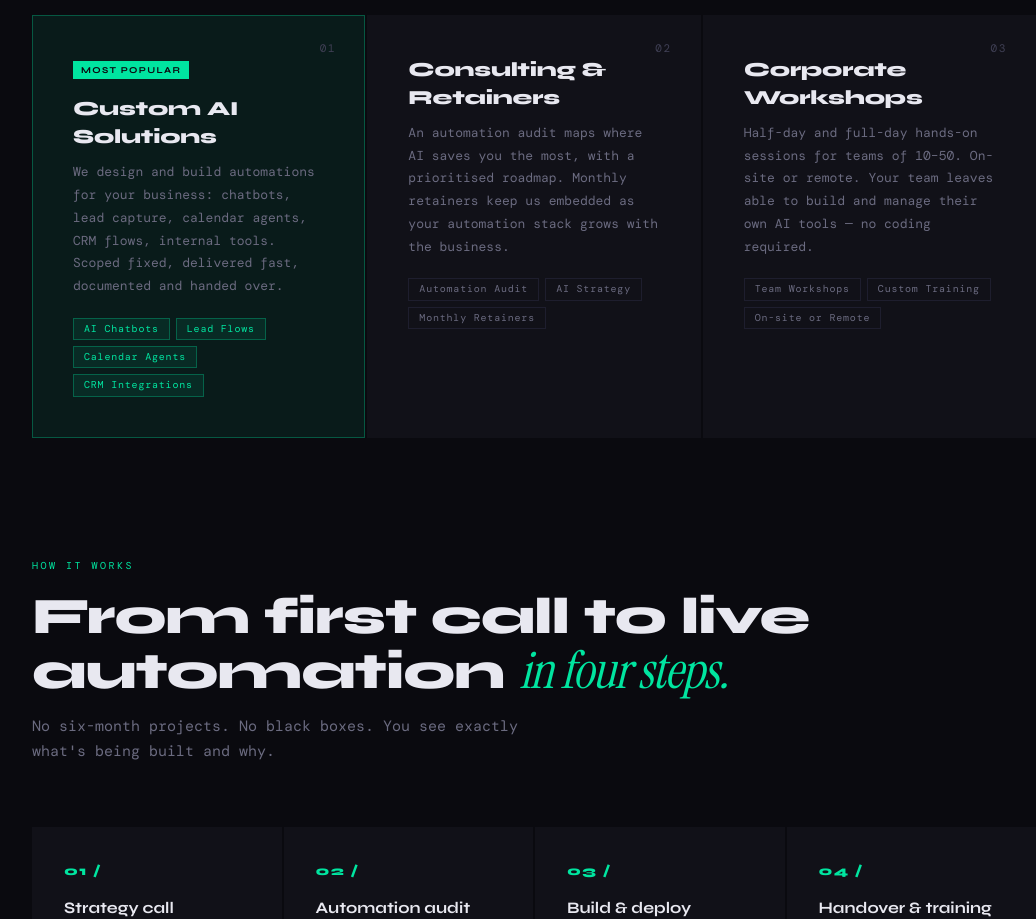
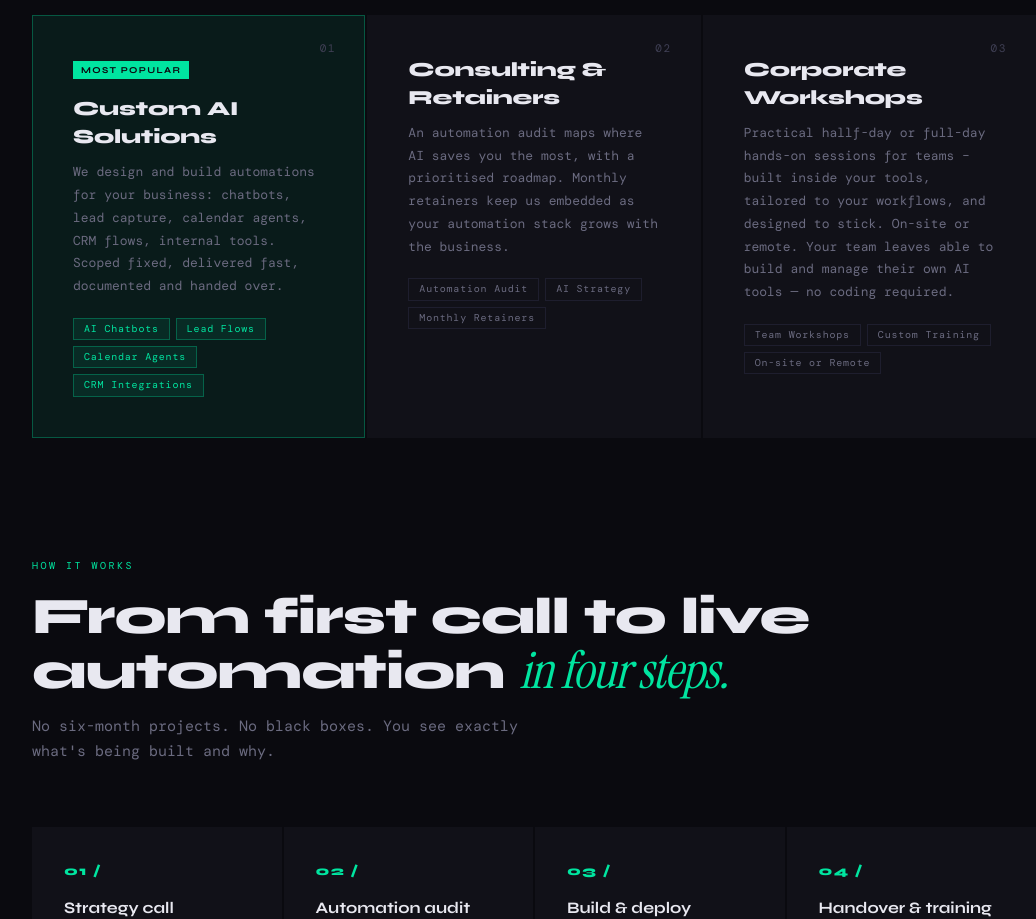
Before and after one commit to fdelpiero/v0-landing-page-html, a Next.js app: page / in a window 1280 px wide. Shown: the part 1920-2839 px from the top of the page, without its empty margins (106-1142 px from the left). Built offline with nearby package versions, Linux system fonts and the light colour scheme; a web font is replaced by a local one.

Commit message:
Update services.tsx

```diff
--- a/components/services.tsx
+++ b/components/services.tsx
@@ -88,7 +88,7 @@ const services = [
   {
     num: "03",
     title: "Corporate Workshops",
-    body: "Half-day and full-day hands-on sessions for teams of 10–50. On-site or remote. Your team leaves able to build and manage their own AI tools — no coding required.",
+    body: "Practical hallf-day or full-day hands-on sessions for teams – built inside your tools, tailored to your workflows, and designed to stick. On-site or remote. Your team leaves able to build and manage their own AI tools — no coding required.",
     tags: [
       { label: "Team Workshops" },
       { label: "Custom Training" },
```
